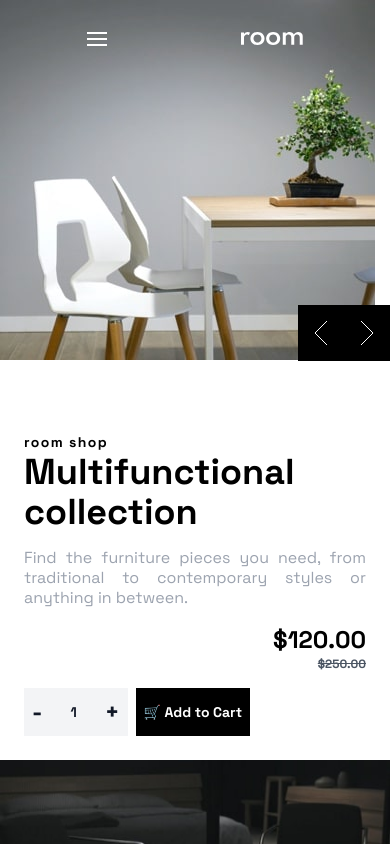
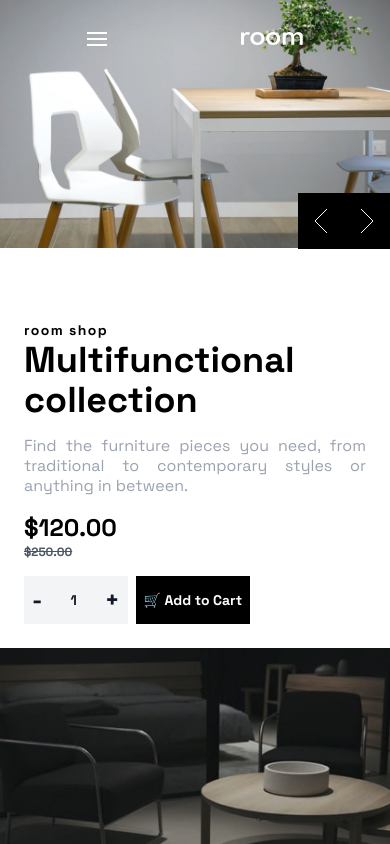
Before and after one commit to Petsamuel/room-landing-page, a React (Vite) app: page / in a window 390 px wide. Both pictures are taken after a click on the element "SHOP NOW". Shown: the top 844 px of the page. Built offline with nearby package versions, Linux system fonts and the light colour scheme.

Commit message:
✨ implement lazy loading for About and Hero components with loading placeholders

```diff
--- a/src/components/About.tsx
+++ b/src/components/About.tsx
@@ -1,10 +1,25 @@
+import { Suspense } from "react";
 import { AboutContent } from "./data";
 
 const About = () => {
   return (
+    <Suspense
+      fallback={
+        <div className="flex space-x-2 justify-center items-center bg-white h-screen dark:invert">
+          <span className="sr-only">Loading...</span>
+          <div className="h-8 w-8 bg-black rounded-full animate-bounce [animation-delay:-0.3s]"></div>
+          <div className="h-8 w-8 bg-black rounded-full animate-bounce [animation-delay:-0.15s]"></div>
+          <div className="h-8 w-8 bg-black rounded-full animate-bounce"></div>
+        </div>
+      }
+    >
       <section className="relative">
         <div className="pb-7 flex lg:flex-row flex-col lg:justify-start justify-center lg:mx-0  items-center  h-fit ">
-        <img src={AboutContent[0].image2} className="h-fit w-fit mb-auto" />
+          <img
+            src={AboutContent[0].image2}
+            className=" mb-auto w-full lg:w-fit"
+          />
+
           {/* content */}
           <div className="lg:m-8 m-5 basis-1/3 text-pretty text-justify text-[--DarkGray] flex flex-col space-y-4">
             <span className=" lg:text-start text-center uppercase text-black font-bold pt-5">
@@ -13,13 +28,15 @@ const About = () => {
             {AboutContent[0].content}
           </div>
           {/* end content */}
+
           <img
             src={AboutContent[0].image1}
             alt=""
-          className="mb-auto h-fit w-fit"
+            className="mb-auto w-full lg:w-fit"
           />
         </div>
       </section>
+    </Suspense>
   );
 };
 
--- a/src/components/Hero.tsx
+++ b/src/components/Hero.tsx
@@ -49,23 +49,36 @@ export const Hero = ({ shopToggle, setToggleShop }: shopToggle) => {
   };
 
   return (
+    <Suspense
+      fallback={
+        <div className="flex space-x-2 justify-center items-center bg-white h-screen dark:invert">
+          <span className="sr-only">Loading...</span>
+          <div className="h-8 w-8 bg-black rounded-full animate-bounce [animation-delay:-0.3s]"></div>
+          <div className="h-8 w-8 bg-black rounded-full animate-bounce [animation-delay:-0.15s]"></div>
+          <div className="h-8 w-8 bg-black rounded-full animate-bounce"></div>
+        </div>
+      }
+    >
       <section
         className={`${
           shop && "h - screen"
         } flex gap-4 lg:flex-row flex-col relative`}
       >
         <div className="hidden lg:block">
-        <Suspense fallback={<div>Component1 are loading please wait...</div>}>
           <img
             src={load?.image ? load?.image : placeholder}
             alt="image"
             className={`${shop && "h-screen"}
+           lg:w-fit w-full`}
+          />
+        </div>
+        <div className="lg:hidden block">
+          <img
+            src={load?.image2 ? load?.image : placeholder}
+            alt="image"
+            className={`${shop && ""}
           `}
           />
-        </Suspense>
-      </div>
-      <div className="lg:hidden block">
-        <img src={load?.image2} alt="image" className="" />
         </div>
         {/* section2 */}
         {showCart && (
@@ -97,7 +110,7 @@ export const Hero = ({ shopToggle, setToggleShop }: shopToggle) => {
             </div>
           ) : (
             <div className="flex flex-col gap-4 font-bold ">
-            <div className="text-2xl flex flex-col lg:justify-end items-end">
+              <div className="text-2xl flex flex-col lg:justify-end lg:items-end">
                 {ShopContent[0].price} {ShopContent[0].discount}
               </div>
               <div className="flex space-x-2 lg:justify-end">
@@ -147,5 +160,6 @@ export const Hero = ({ shopToggle, setToggleShop }: shopToggle) => {
           </div>
         </div>
       </section>
+    </Suspense>
   );
 };
--- a/src/components/ShopCart.tsx
+++ b/src/components/ShopCart.tsx
@@ -13,7 +13,6 @@ export const ShopCart = ({ itemCount, closeCart }: cartCost) => {
   useEffect(() => {
     setResult(itemCount * price);
   }, [itemCount]);
-
 
   return (
     <>
@@ -41,7 +40,10 @@ export const ShopCart = ({ itemCount, closeCart }: cartCost) => {
               <p className="text-right">${result}</p>
             </div>
           </div>
-          <div className="my-4 bg-black flex items-center text-white p-4  justify-center cursor-pointer">
+          <div
+            className="my-4 bg-black flex items-center text-white p-4  justify-center cursor-pointer"
+            onClick={() => prompt("join waitlist", "user@gmail.com")}
+          >
             Checkout
           </div>
         </div>
```
Lines whose indentation alone changed are shown as unchanged.
